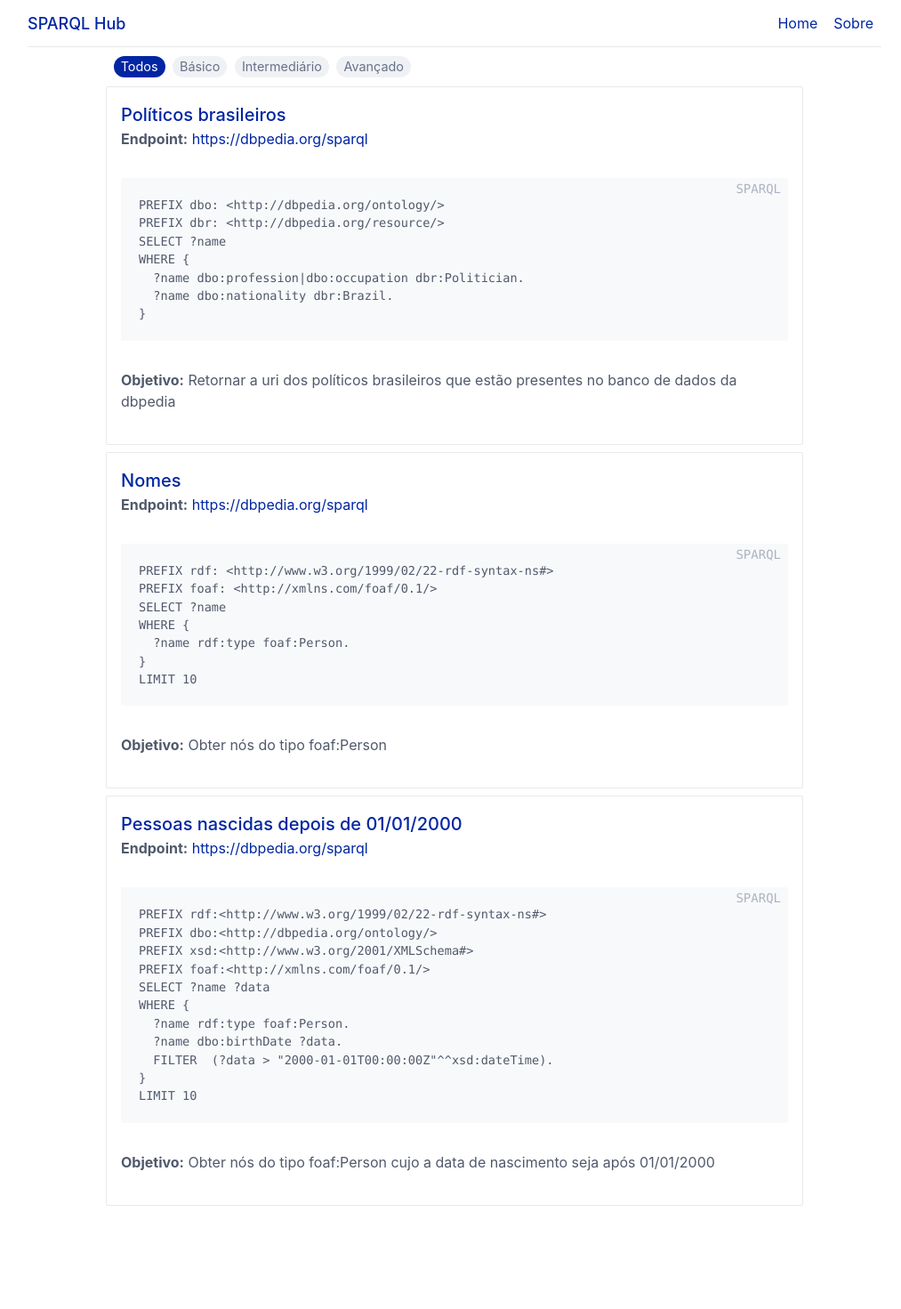
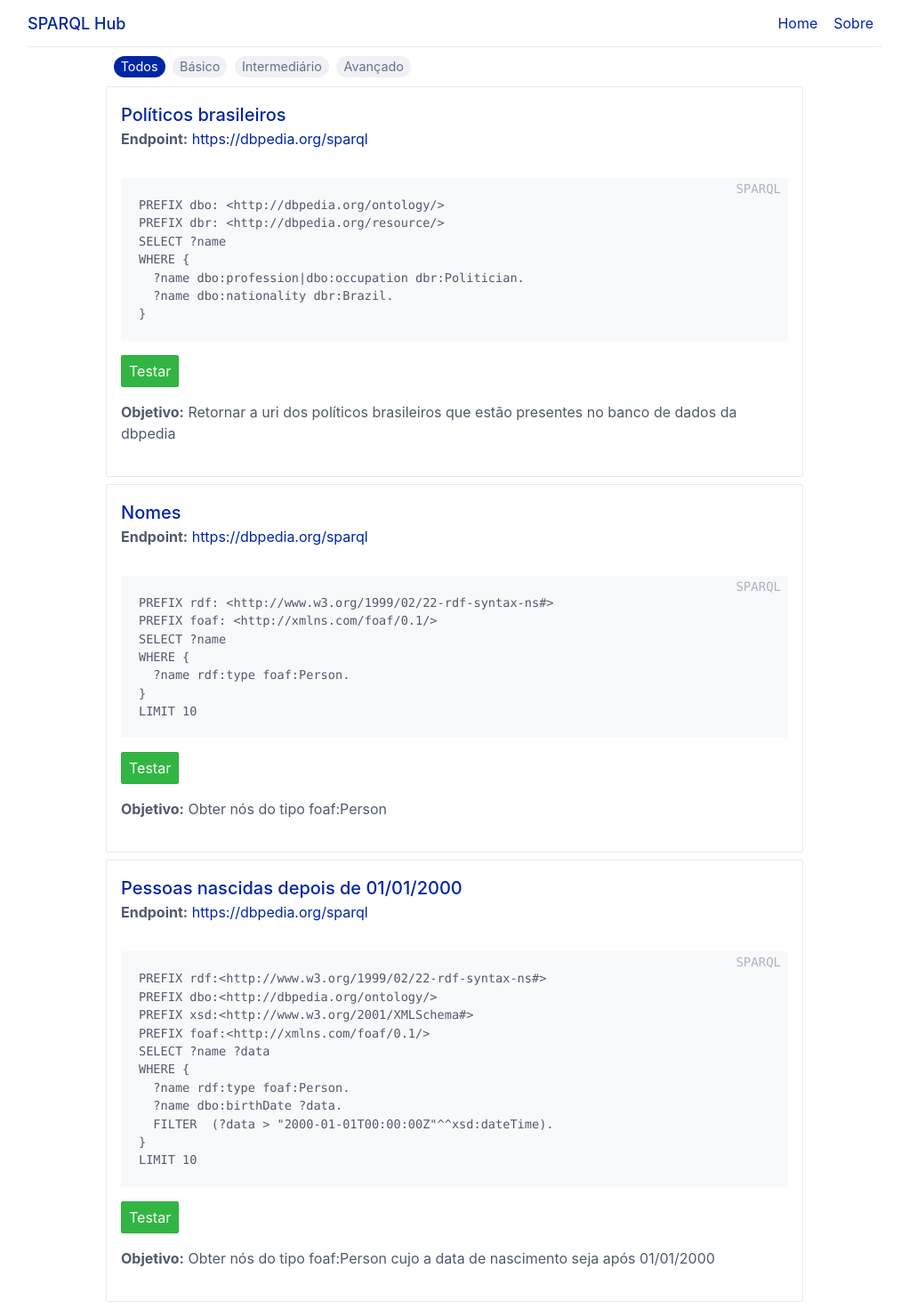
Before and after one commit to LinkedOpenDataUFRJ/Semantic-Data, a Jekyll site: the page built from index.html, in a window 1280 px wide. Shown: the whole page at 89% size, without its empty margins (129-1142 px from the left). Built offline with Jekyll 4.4.1, drawn with Linux system fonts in a browser that asks for light colours; before the commit the page ends 1363 px from its top, so only the background shows below that.

Commit message:
Botão para testar a consulta

```diff
--- a/index.html
+++ b/index.html
@@ -27,11 +27,12 @@ layout: default
           <div class="card-header">
             <div class="card-title h5" id="{{ query.title | url_encode }}"><a href="#{{ query.title | url_encode }}">{{ query.title }}</a></div>
             <div class="card-subtitle">
-              <strong>Endpoint:</strong> <a href="{{ query.endpoint }}">{{ query.endpoint }}</a>
+              <strong>Endpoint:</strong> <a href="{{ query.endpoint }}" target="_blank">{{ query.endpoint }}</a>
             </div>
           </div>
           <div class="card-body">
             <pre class="code" data-lang="SPARQL"><code>{{ query.query | escape }}</code></pre>
+            <a href="http://yasgui.org/#query={{ query.query | url_encode |url_param_escape }}&contentTypeConstruct=text%2Fturtle&contentTypeSelect=application%2Fsparql-results%2Bjson&endpoint={{ query.endpoint | url_encode | url_param_escape }}&requestMethod=POST&tabTitle=Query&headers=%7B%7D&outputFormat=table" target="_blank"><button class="btn btn-success">Testar</button></a>
           </div>
           <div class="card-footer">
             <p><strong>Objetivo:</strong> {{ query.goal }}</p>
```
